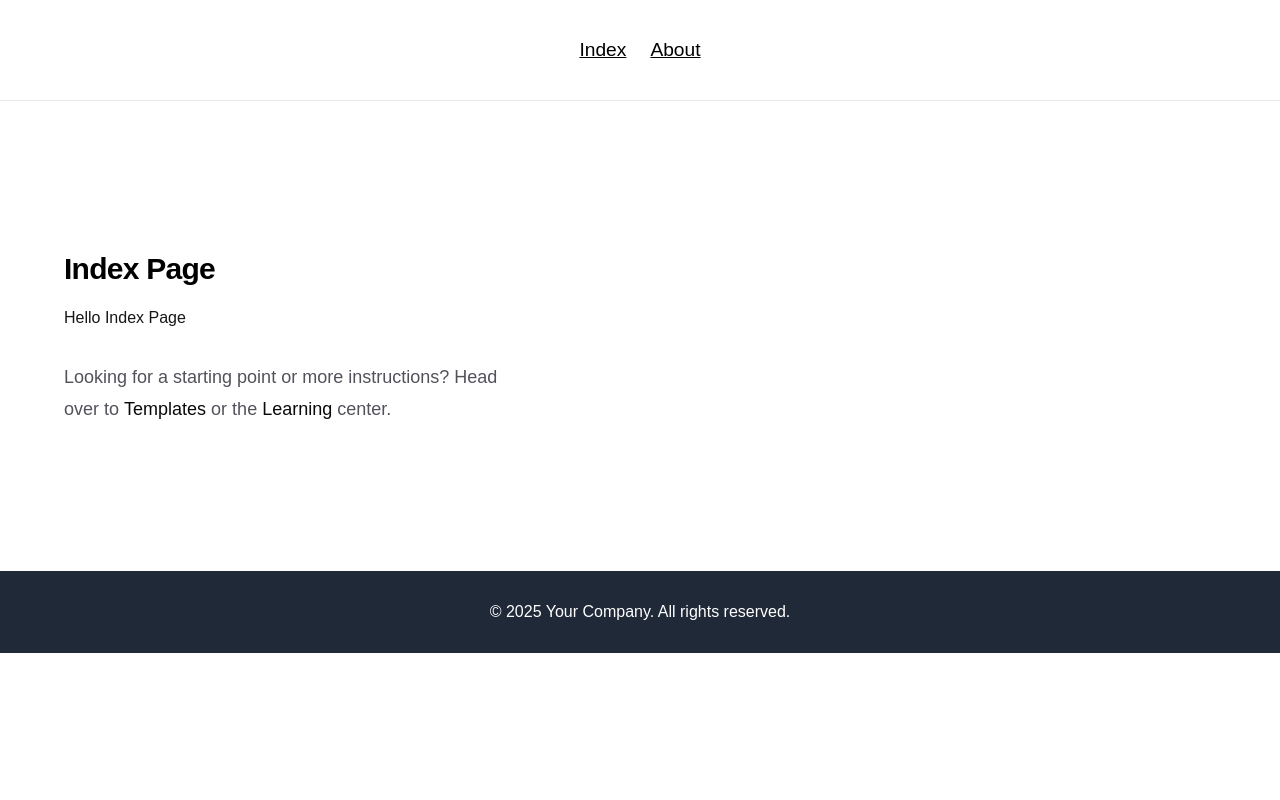
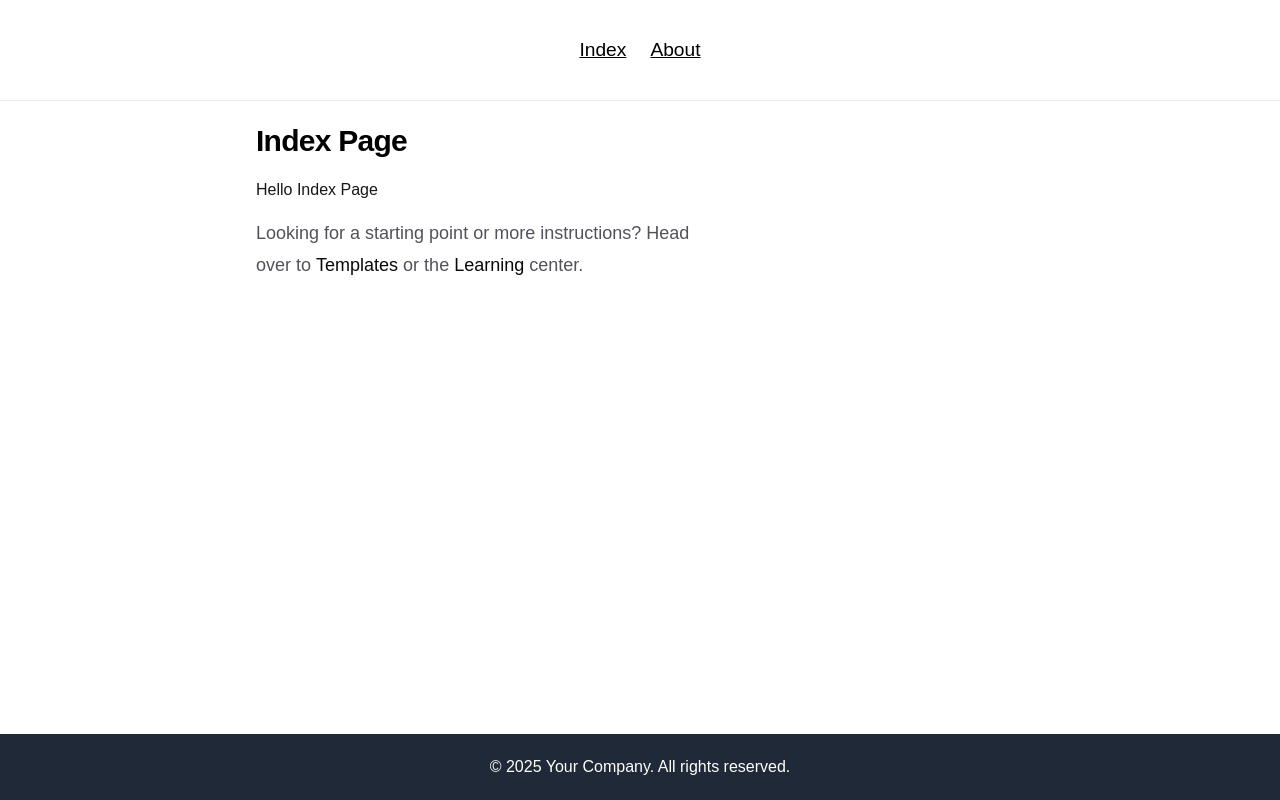
Before and after one commit to kazuhiro17/study-react, a Next.js app: page / in a window 1280 px wide. Built offline with nearby package versions, Linux system fonts and the light colour scheme.

Commit message:
refactor:全体レイアウト調整

```diff
--- a/src/app/layout.module.css
+++ b/src/app/layout.module.css
@@ -2,4 +2,7 @@
   font-smoothing: antialiased;
   -webkit-font-smoothing: antialiased;
   -moz-osx-font-smoothing: grayscale;
+  display: flex;
+  flex-direction: column;
+  min-height: 100vh;
 }
--- a/src/components/Footer.module.css
+++ b/src/components/Footer.module.css
@@ -1,7 +1,8 @@
 .footer {
+  margin-top: auto;
+  padding-block: 0.5rem;
   background-color: rgb(31 41 55); /* bg-gray-800 */
   color: white;
-  padding: 1rem 0; /* py-4 */
 }
 
 .container {
--- a/src/components/Main.module.css
+++ b/src/components/Main.module.css
@@ -1,12 +1,7 @@
 .main {
-  display: flex;
-  width: 100%;
-  max-width: 48rem; /* max-w-3xl */
-  flex-direction: column;
-  align-items: center;
-  justify-content: space-between;
-  padding: 8rem 4rem; /* py-32 px-16 */
-  background-color: white;
+  margin-inline: auto;
+  padding-inline: 1rem;
+  max-width: 48rem;
 }
 
 @media (prefers-color-scheme: dark) {
@@ -17,6 +12,6 @@
 
 @media (min-width: 640px) {
   .main {
-    align-items: flex-start; /* sm:items-start */
+    width: 100%;
   }
 }
```
